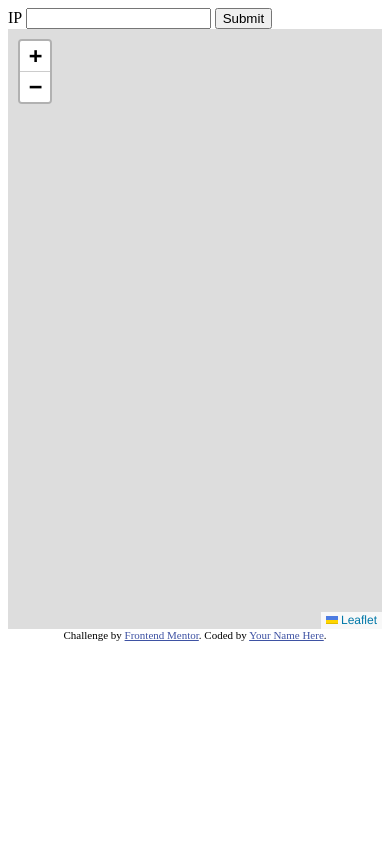
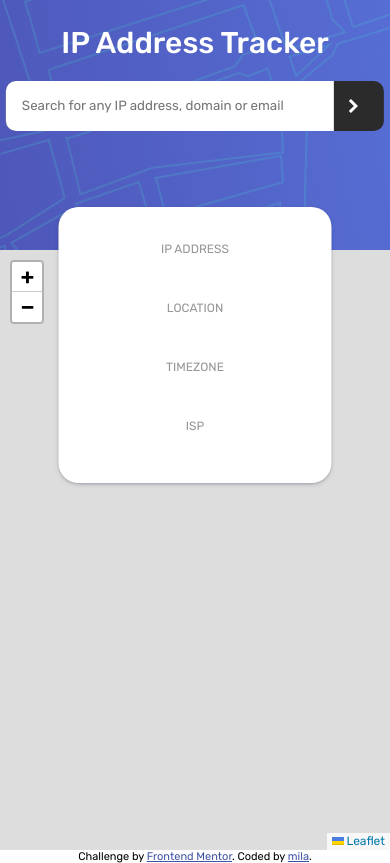
Before and after one commit to milon2000/ip-address-tracker-master, a plain HTML site: page index.html in a window 390 px wide. Drawn offline with nearby package versions, Linux system fonts and the light colour scheme.

Commit message:
innerHTML, css

```diff
--- a/index.html
+++ b/index.html
@@ -1,40 +1,58 @@
 <!DOCTYPE html>
 <html lang="en">
+
 <head>
   <meta charset="UTF-8">
-  <meta name="viewport" content="width=device-width, initial-scale=1.0"> <!-- displays site properly based on user's device -->
+  <meta name="viewport" content="width=device-width, initial-scale=1.0">
 
   <link rel="icon" type="image/png" sizes="32x32" href="./images/favicon-32x32.png">
-
+  <link rel="stylesheet" type="text/css" href="style.css" />
+  <link rel="preconnect" href="https://fonts.googleapis.com">
+  <link rel="preconnect" href="https://fonts.gstatic.com" crossorigin>
+  <link href="https://fonts.googleapis.com/css2?family=Rubik:wght@400;500;700&display=swap" rel="stylesheet">
   <title>Frontend Mentor | IP Address Tracker</title>
 
-  <!-- Feel free to remove these styles or customise in your own stylesheet 👍 -->
-  <style>
-    .attribution { font-size: 11px; text-align: center; }
-    .attribution a { color: hsl(228, 45%, 44%); }
-    #map { height: 600px; }
-  </style>
-   <link rel="stylesheet" href="https://unpkg.com/leaflet@1.7.1/dist/leaflet.css"
-   integrity="sha512-xodZBNTC5n17Xt2atTPuE1HxjVMSvLVW9ocqUKLsCC5CXdbqCmblAshOMAS6/keqq/sMZMZ19scR4PsZChSR7A=="
-   crossorigin=""/>
-   <script src="https://unpkg.com/leaflet@1.7.1/dist/leaflet.js"
-   integrity="sha512-XQoYMqMTK8LvdxXYG3nZ448hOEQiglfqkJs1NOQV44cWnUrBc8PkAOcXy20w0vlaXaVUearIOBhiXZ5V3ynxwA=="
-   crossorigin=""></script>
+  <link rel="stylesheet" href="https://unpkg.com/leaflet@1.7.1/dist/leaflet.css" integrity="sha512-xodZBNTC5n17Xt2atTPuE1HxjVMSvLVW9ocqUKLsCC5CXdbqCmblAshOMAS6/keqq/sMZMZ19scR4PsZChSR7A==" crossorigin="" />
+  <script src="https://unpkg.com/leaflet@1.7.1/dist/leaflet.js" integrity="sha512-XQoYMqMTK8LvdxXYG3nZ448hOEQiglfqkJs1NOQV44cWnUrBc8PkAOcXy20w0vlaXaVUearIOBhiXZ5V3ynxwA==" crossorigin=""></script>
 </head>
+
 <body>
-<div class="ip">
-  <label for="ip">IP</label>
-  <input type="text" id="ip" name="ip-address">
-  <input class="submit" type="submit" value="Submit">
-</div>
-<div id="map"></div>
-
-  <div class="attribution">
-    Challenge by <a href="https://www.frontendmentor.io?ref=challenge" target="_blank">Frontend Mentor</a>.
-    Coded by <a href="#">Your Name Here</a>.
+  <div class="page-wrapper">
+    <div class="bg"></div>
+    <div class="map" id="map"></div>
+    <div class="ip-wrapper">
+      <h2 class="title">IP Address Tracker</h2>
+      <div class="ip">
+        <label for="ip"></label>
+        <input type="text" id="ip-input" name="ip-address" placeholder="Search for any IP address, domain or email">
+        <input class="submit" type="image" src="./images/icon-arrow.svg">
+      </div>
+    </div>
+    <div class="data-wrapper">
+      <div class="ip-address item border">
+        <p>IP address</p>
+        <p class="your-ip"></p>
+      </div>
+      <div class="location item border">
+        <p>Location</p>
+        <p class="your-city"></p>
+      </div>
+      <div class="timezone item border">
+        <p>Timezone</p>
+        <p class="your-time"></p>
+      </div>
+      <div class="isp item">
+        <p>ISP</p>
+        <p class="your-isp"></p>
+      </div>
+    </div>
+    <div class="attribution">
+      Challenge by <a href="https://www.frontendmentor.io?ref=challenge" target="_blank">Frontend Mentor</a>.
+      Coded by <a href="#">mila</a>.
+    </div>
   </div>
-
   <script src="script.js"></script>
   <script type="application/javascript" src="https://api.ipify.org?format=jsonp&callback=getIP"></script>
 </body>
+
 </html>
--- a/script.js
+++ b/script.js
@@ -1,11 +1,15 @@
 // & value of input
 const submit = document.querySelector('.submit');
-const ip = document.querySelector('#ip');
+const ip = document.querySelector('#ip-input');
+const yourIP = document.querySelector('.your-ip');
+const yourCity = document.querySelector('.your-city');
+const yourTime = document.querySelector('.your-time');
+const yourISP = document.querySelector('.your-isp');
 
 // & funkcja, ktora pokazuje lokalizacje
 function createMap(data) {
     let view = [data.location.lat, data.location.lng];
-    map.setView(view, 13);
+    map.setView(view, 15);
     L.marker(view).addTo(map);
 }
 
@@ -14,7 +18,6 @@ function createMap(data) {
 function getIP(json) {
     let url = 'https://geo.ipify.org/api/v1?apiKey=at_4BM9B1l7yGQYtDcxk5yzFRXsxVPY8&ipAddress=' + json.ip;
     getLocation(url);
-
 }
 
 // & sciaga url z danymi
@@ -22,7 +25,11 @@ function getIP(json) {
 async function getLocation(url) {
     const response = await fetch(url);
     const data = await response.json();
-    console.log(data.location.country);
+    yourIP.innerHTML = data.ip;
+    yourCity.innerHTML = `${data.location.city} ${data.location.country} ${data.location.postalCode}`;
+    yourTime.innerHTML = `UTC- ${data.location.timezone}`
+    yourISP.innerHTML = data.isp;
+
     createMap(data);
 }
 
--- a/style.css
+++ b/style.css
@@ -34,24 +34,31 @@ body {
     padding-bottom: 20px;
     font-size: 30px;
 }
+
 .ip-wrapper {
     position: absolute;
     top: 9%;
     left: 50%;
     transform: translate(-50%, -50%);
+    width: 40%;
+    margin: 0 auto;
 }
+
 .ip {
     border-radius: 10px;
     padding-right: 10px;
-background-color: #2B2B2B;
+    background-color: #2B2B2B;
+}
 
+#ip-input {
+    border-radius: 10px 0px 0px 10px;
+    border: none;
+    width: 90%;
+    height: 50px;
+    padding: 16px;
+    ;
 }
-#ip-input {
-    border-radius: 5px 0px 0px 5px;
-    border: none;
-    width: 300px;
-    height: 40px;
-}
+
 
 .submit {
     color: white;
@@ -60,6 +67,7 @@ background-color: #2B2B2B;
     cursor: pointer;
     vertical-align: middle;
 }
+
 /* data */
 .data-wrapper {
     z-index: 9999;
@@ -72,27 +80,35 @@ background-color: #2B2B2B;
     transform: translate(-50%, -50%);
     background-color: #fff;
     display: flex;
+    flex-direction: row;
     justify-content: space-between;
     box-shadow: rgba(50, 50, 93, 0.25) 0px 2px 5px -1px, rgba(0, 0, 0, 0.3) 0px 1px 3px -1px;
+    text-align: left;
 }
+
 .item {
     flex: 1;
-    padding: 15px;;
+    padding: 15px;
+    ;
 }
+
 .item p:first-child {
     color: #969696;
     padding-bottom: 15px;
     text-transform: uppercase;
     font-size: 12px;
 }
+
 .item p:nth-child(2) {
     color: #2B2B2B;
     font-weight: 500;
     font-size: 18px;
 }
+
 .border {
     border-right: 2px solid #f2f2f2;
 }
+
 .attribution {
     font-size: 11px;
     text-align: center;
@@ -105,3 +121,45 @@ background-color: #2B2B2B;
 #map {
     height: 600px;
 }
+
+@media screen and (max-width: 920px) {
+    .ip-wrapper {
+        width: 57%;
+    }
+}
+
+@media screen and (max-width: 730px) {
+    .ip-wrapper {
+        width: 84%;
+    }
+
+    .data-wrapper {
+        flex-direction: column;
+        top: 40%;
+        text-align: center;
+    }
+
+    .border {
+        border: none;
+    }
+}
+
+@media screen and (max-width: 500px) {
+    .ip-wrapper {
+        width: 97%;
+    }
+
+    .ip {
+        width: 100%;
+    }
+
+    #ip-input {
+        width: 89%;
+    }
+}
+
+@media screen and (max-width: 350px) {
+    .ip-wrapper {
+        width: 100%;
+    }
+}
```
Also changed, not shown: 3 other files.
